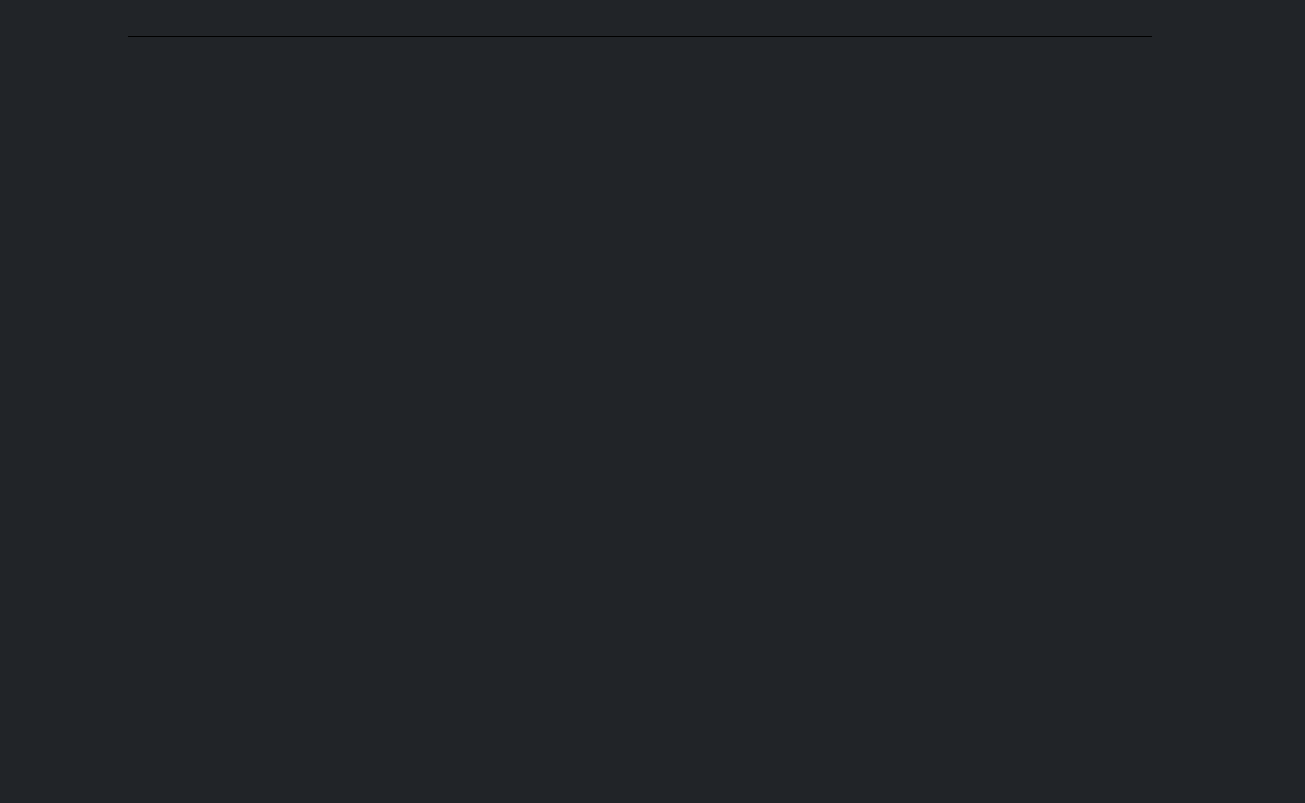
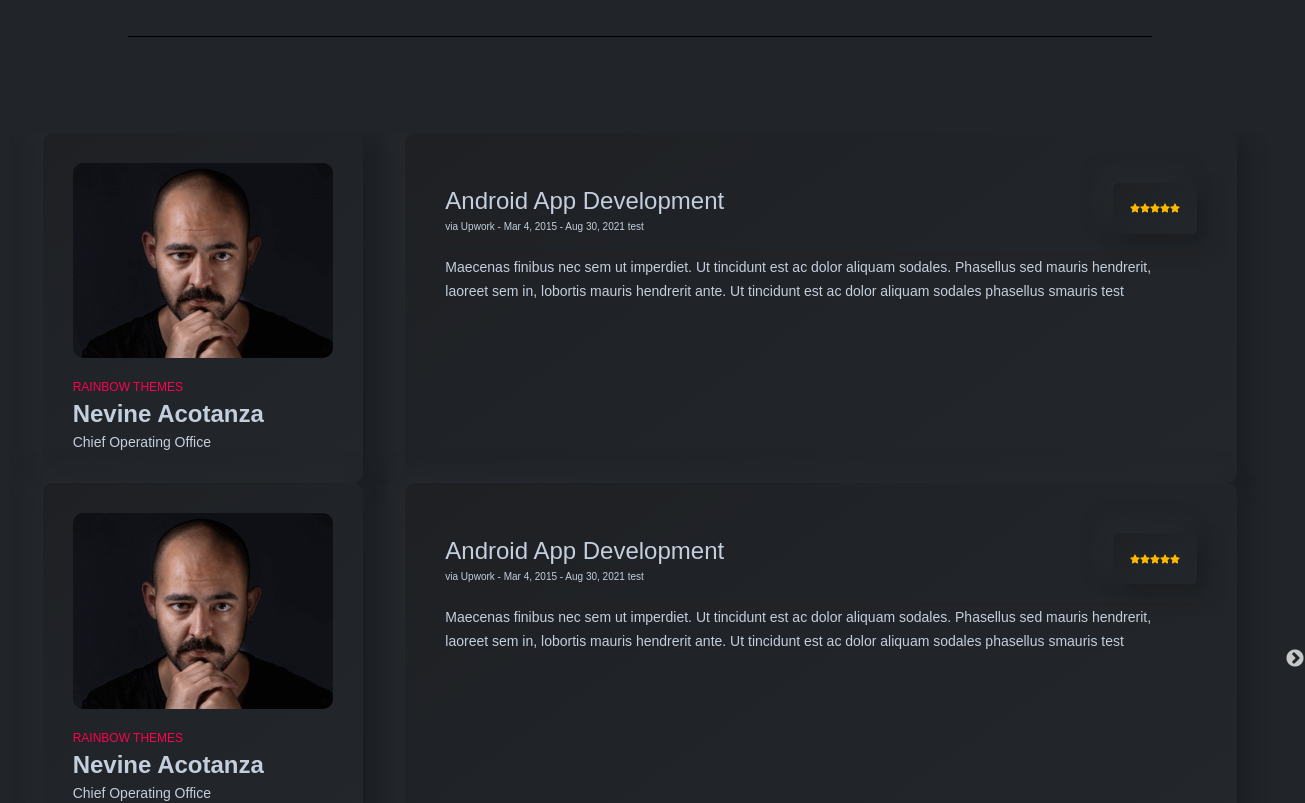
Before and after one commit to Ramrachai/mern-portfolio, a Next.js app: page / in a window 1280 px wide. Shown: the part 4400-5203 px from the top of the page, 1305 px wide, since content can reach past the window. Before the commit the page ends 4533 px from the top, so only its background shows below. Built offline with nearby package versions, Linux system fonts and the light colour scheme.

Commit message:
BlogSection added
Co-authored-by: Ramrachai Marma <Ramrachai@users.noreply.github.com>

```diff
--- a/app/page.js
+++ b/app/page.js
@@ -1,17 +1,22 @@
 import Header from '@/components/Header';
+import Testimonial from '@/components/Testimonial/Testimonial';
 import BlogCardSection from '@/section/BlogCardSection';
 import FeatureSection from '@/section/FeatureSection';
 import HeroSection from '@/section/HeroSection';
 import PortfolioSection from '@/section/PortfolioSection';
 
+
 export default function Home() {
   return (
     <main>
       <Header />
-      <HeroSection/>
+      <HeroSection />
       <FeatureSection />
-      <PortfolioSection/>
-    <BlogCardSection/>
+      <PortfolioSection />
+      <BlogCardSection />
+      <Testimonial/>
+
+
     </main>
   );
 }
--- a/components/BlogCard/blogCard.module.scss
+++ b/components/BlogCard/blogCard.module.scss
@@ -18,7 +18,7 @@
 
            }
            img{
-
+            object-fit: cover;
             border-radius: 10px;
             transition: all .4s ease;
             height:100%;
--- a/components/Testimonial/Testimonial.js
+++ b/components/Testimonial/Testimonial.js
@@ -1,31 +1,104 @@
+'use client'
 import React from 'react';
+import Slider from "react-slick";
+import "slick-carousel/slick/slick.css";
+import "slick-carousel/slick/slick-theme.css";
+import { FaStar } from "react-icons/fa";
 import styles from './testimonial.module.scss';
-import img from '../../assets/final-home-1st.png'
+import img from '../../assets/final-home-1st.png';
+import Image from 'next/image';
 
 const Testimonial = () => {
-    return (
-        <div>
-            <div>
-            <div className={styles.cardContainer}>
+  var settings = {
+    dots: true,
+    infinite: true,
+    speed: 500,
+    slidesToShow: 1,
+    slidesToScroll: 1,
+  };
+
+  return (
+    <Slider {...settings}>
+      <div className={styles.container}>
         <div className={styles.inner}>
-          <div className={styles.imageContainer}>
-            <Image src={img} alt='portfolio1' width={350} />
+        <div className={styles.left}>
+          <div className={styles.imgContainer} >
+            <Image src={img} alt="img"  />
           </div>
 
+          <h3 className={styles.subTitle}>Rainbow Themes</h3>
+          <h2 className={styles.title}>Nevine Acotanza</h2>
+          <p className={styles.content}>Chief Operating Office</p>
+        </div>
+        <div className={styles.right}>
+          <div className={styles.titleArea}>
+            <div className="div">
+              <h2>Android App Development</h2>
+              <p> via Upwork - Mar 4, 2015 - Aug 30, 2021 test</p>
+            </div>
+            <div className={styles.reviewArea}>
+              <FaStar />
+              <FaStar />
+              <FaStar />
+              <FaStar />
+              <FaStar />
 
-          <div className={styles.cardTitle} >
-            <h3>Rainbow Themes</h3>
-            <h2>Nevine Acotanza</h2>
-            <p>Chief Operating Office</p>
+            </div>
           </div>
+          <div className={styles.description}>
+            <p>
+              Maecenas finibus nec sem ut imperdiet. Ut tincidunt est ac dolor aliquam
+              sodales. Phasellus sed mauris hendrerit, laoreet sem in, lobortis mauris
+              hendrerit ante. Ut tincidunt est ac dolor aliquam sodales phasellus smauris test
+            </p>
+          </div>
+
         </div>
+
+        </div>
+
+
       </div>
 
-            </div>
-            <div></div>
-        </div>
 
-    );
+    </Slider>
+
+    //     <div className={styles.testimonialContainer}>
+    //       <div className={styles.cardContainer}>
+    //         <div className={styles.inner}>
+    //           <div className={styles.imageContainer}>
+    //             <img src={img} alt="" />
+    //           </div>
+    //           <div className={styles.cardMeta}>
+    //             <h3>Rainbow Themes</h3>
+    //             <h2>Nevine Acotanza</h2>
+    //             <p>Chief Operating Office</p>
+    //             </div>
+    //         </div>
+    //       </div>
+
+    //       <div className={styles.textContainer}>
+    // <div className={styles.topPart}>
+    //  <img src="" alt="" />
+    //  <button>hello</button>
+    // </div>
+    // <div className={styles.bottomPart}>
+    //   <div className={styles.textContent}>
+    //  <h2>Android App Development</h2>
+    //  <p>Lorem ipsum dolor sit amet.</p>
+    //   </div>
+    //   <div className={styles.ratings}>
+    //     <button>rating</button>
+    //   </div>
+    // <p>Lorem ipsum dolor sit amet consectetur adipisicing elit. Facere, cumque.</p>
+    // </div>
+    //       </div>
+    //     </div>
+
+
+
+
+  );
 };
 
 export default Testimonial;
--- a/components/Testimonial/testimonial.module.scss
+++ b/components/Testimonial/testimonial.module.scss
@@ -0,0 +1,105 @@
+.container{
+   min-width: 80%;
+   display: flex;
+   justify-content: center;
+}
+
+.inner {
+    display: flex;
+    justify-content: space-evenly;
+
+.left{
+    width:25%;
+    align-items: center;
+    padding: 30px ;
+}
+.right{
+    padding: 50px 40px 50px 40px;
+    width:65%;
+    align-items: center;
+    justify-content: center;
+}
+    .left,
+    .right {
+
+        background: linear-gradient(145deg, #1e2024, #23272b);
+        box-shadow:  10px 10px 19px #1c1e22, -10px -10px 19px #262a2e;
+        border-radius: 10px;
+        transition: all 0.5s;
+        overflow: hidden;
+        cursor: pointer;
+
+        .imgContainer img {
+            border-radius: 10px;
+            height: auto;
+            transition: all 0.6s ease;
+            margin-bottom: 20px;
+            width: 100%;
+
+            &:hover {
+                transform: scale(1.1);
+            }
+        }
+
+        .subTitle {
+            font-size: 12px;
+            font-weight: 500;
+            text-transform: uppercase;
+            color: #ff014f;
+        }
+
+        .title {
+            font-size: 24px;
+            font-weight: 700;
+            color: #c4cfde;
+        }
+
+        .content {
+            font-size: 14px;
+        }
+
+        .titleArea {
+            display: flex;
+            justify-content: space-between;
+            padding-bottom: 20px;
+            border-bottom: 1px solid rgb(39, 31, 31);
+        }
+
+        h2 {
+            font-size: 24px;
+
+        }
+
+        p {
+            font-size: 10px;
+            color: #c4cfde;
+        }
+
+        .description p {
+            font-size: 14px;
+            font-weight: 400;
+            line-height: 24px;
+            color: #c4cfde;
+        }
+
+        .reviewArea {
+            display: flex;
+            flex-wrap: wrap;
+            padding: 6px 17px;
+            border-radius: 6px;
+            background: linear-gradient(145deg, #1e2024, #23272b);
+            box-shadow: 10px 10px 19px #1c1e22, -10px -10px 19px #262a2e;
+            align-items: center;
+
+            svg {
+                color: rgb(252 185 0);
+                height: 10px;
+                width: auto;
+            }
+
+        }
+
+    }
+
+
+}
--- a/package.json
+++ b/package.json
@@ -13,6 +13,9 @@
     "react": "^18",
     "react-dom": "^18",
     "react-icons": "^5.0.1",
+    "react-slick": "^0.30.2",
+    "react-tabs": "^6.0.2",
+    "slick-carousel": "^1.8.1",
     "styled-components": "^6.1.8"
   },
   "devDependencies": {
```
Also changed, not shown: 1 other file (tests, documents, lock files or other folders).
